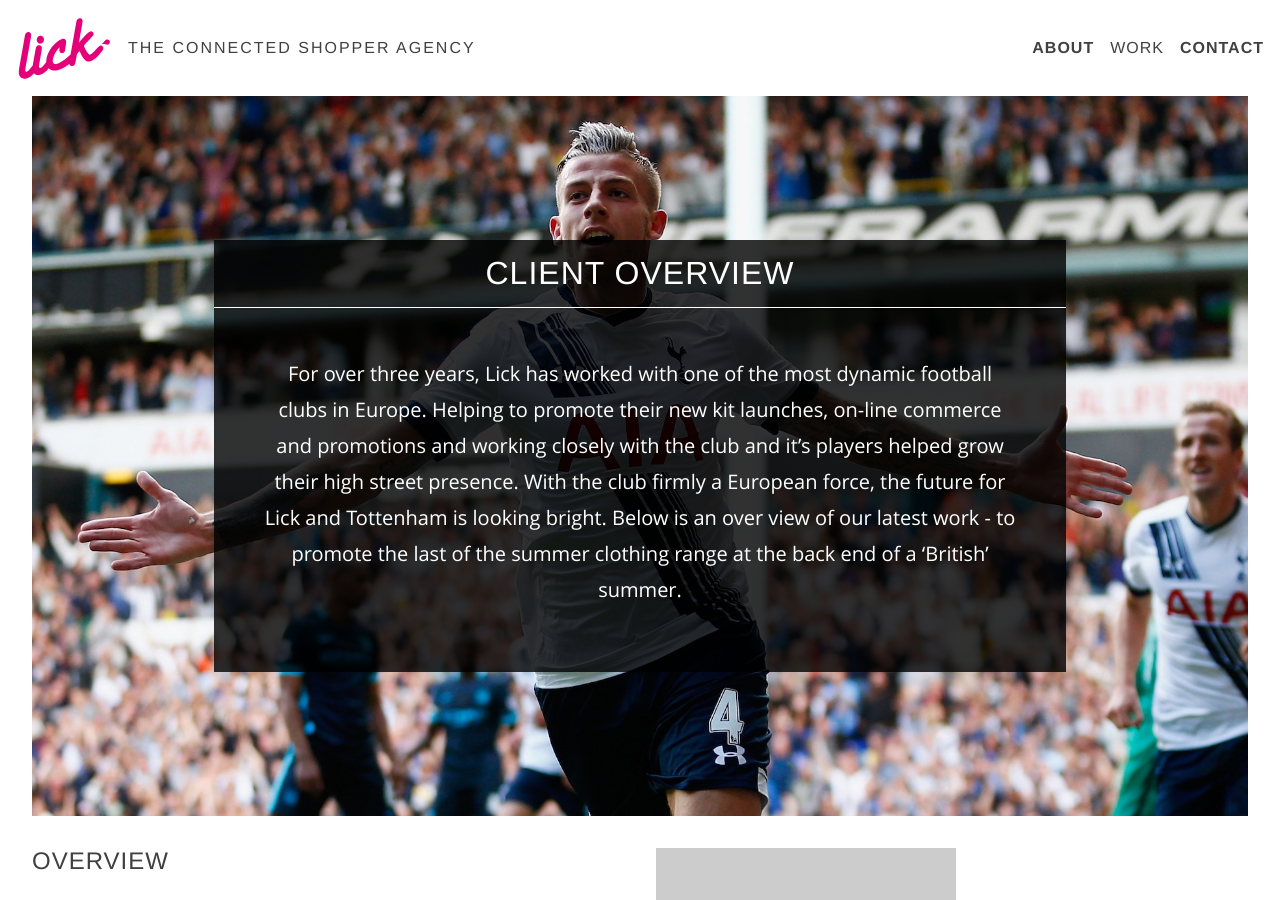
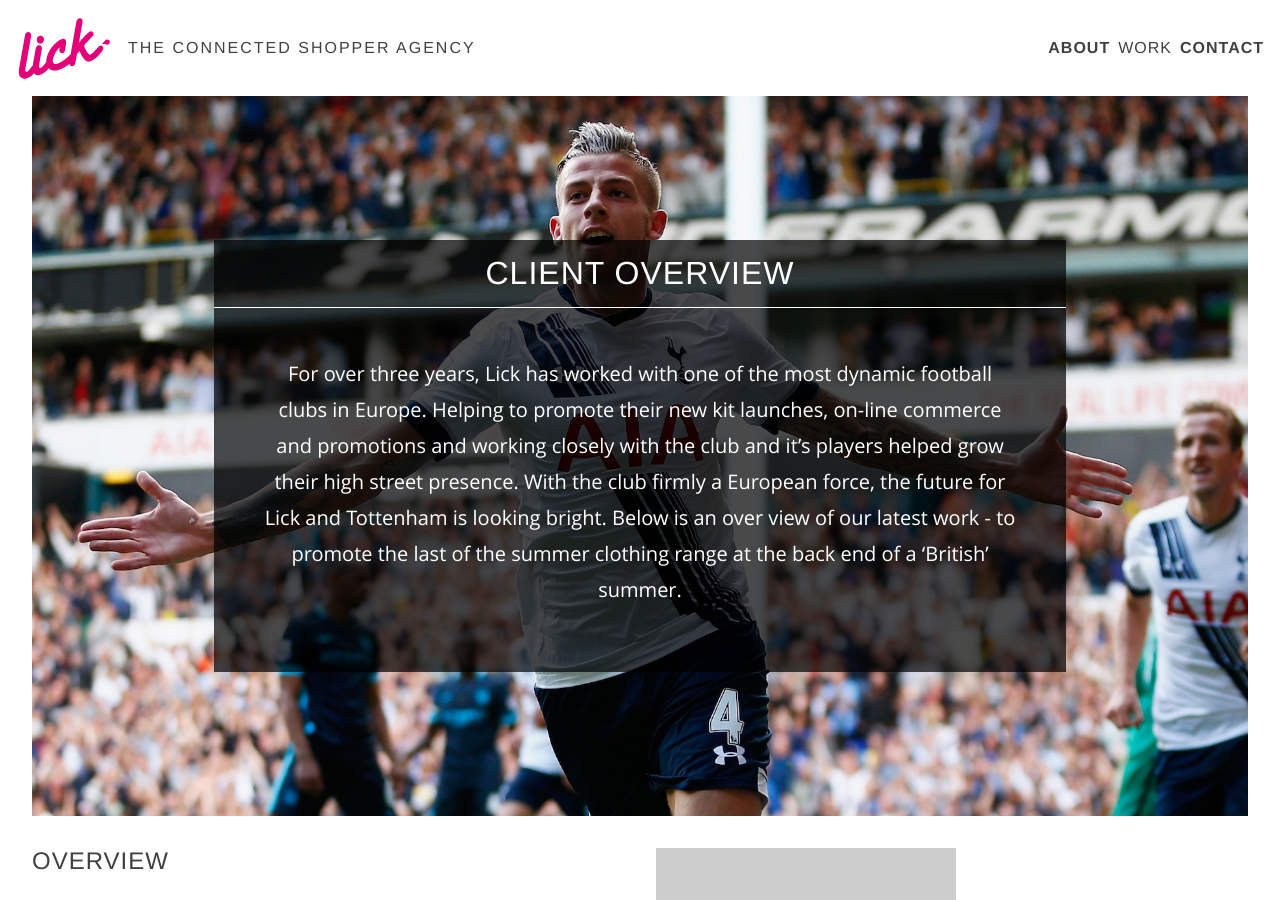
Before and after one commit to lickcreative/website, a Jekyll site: the page built from _case_studies/tottenham-hotspur-fc.markdown, in a window 1280 px wide and 900 px high. Built offline with Jekyll 4.4.1, drawn with Linux system fonts in a browser that asks for light colours; some web fonts are replaced; comment, search, counter and statistics services are not loaded.

```diff
--- a/_sass/_cover.scss
+++ b/_sass/_cover.scss
@@ -1,15 +1,15 @@
 .cover {
   position: relative;
-  height: 80vh;
+  min-height: 80vh;
   display: flex;
   justify-content: center;
-  align-items: flex-end;
+  // align-items: flex-end;
   overflow: hidden;
   &__box {
     // width: 100%;
     // height: 100%;
     color: #ffffff;
-    background: hsla(0, 0, 0, 0.8);
+    background: hsla(0, 0, 0, 0.7);
     z-index: 10;
     &__heading {
       padding: 1rem;
--- a/_sass/_navbar.scss
+++ b/_sass/_navbar.scss
@@ -28,17 +28,19 @@
   }
   &__nav {
     margin: 0;
+    margin-left: 1rem; //Ensure space between logo and links
     padding: 0;
     display: flex;
-    justify-content: flex-end;
+    justify-content: flex-end; //Keep links to the right
+    flex: 1; //Make link container grow to fill space
     color: $text-color;
-    font-size: 1rem;
+    font-size: 0.85rem;
     font-family: 'Raleway', Helvetica, sans-serif;
     font-weight: 900;
     list-style-type: none;
     &__item {
       display: inline;
-      margin-left: 1rem;
+      margin-left: 0.5rem;
       text-transform: uppercase;
       letter-spacing: 1px;
       transition: color 0.15s ease-in;
```
